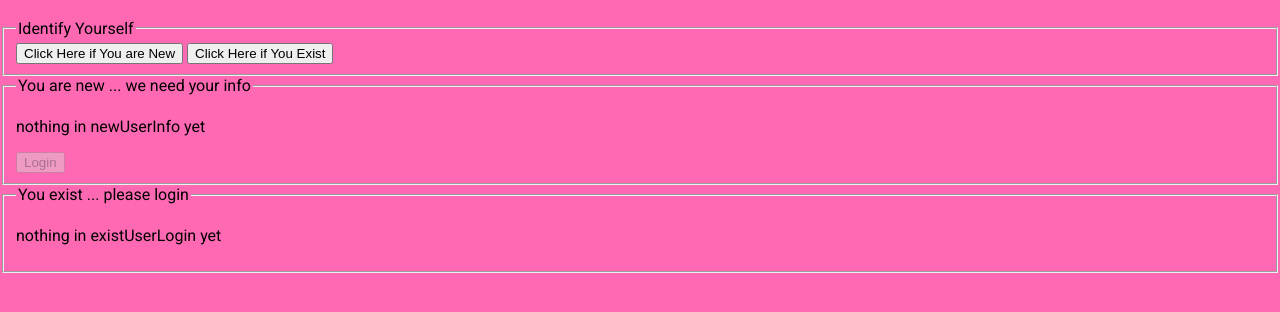
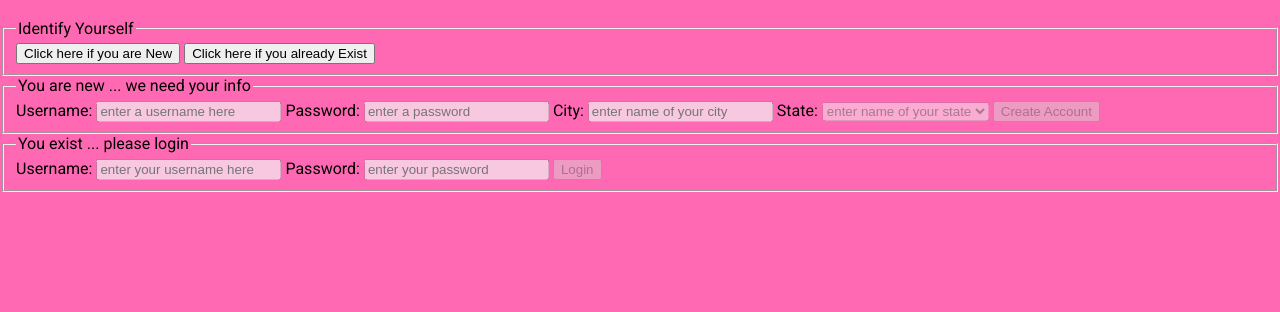
Before and after one commit to billburns-dev/DEV209HW3FormsV2, a plain HTML site: page index.html in a window 1280 px wide. Shown: the part 62-374 px from the top of the page. Drawn offline with Linux system fonts and the light colour scheme.

Commit message:
HTML, CSS, & JS files updated resulting all assignment requirements (except being styled) being met or exceeded.

```diff
--- a/index.html
+++ b/index.html
@@ -16,97 +16,43 @@
   </head>
   <body>
 
-  <!-- this is a new comment to test if repo commit is working correctly  [1:27 am 01/22/24] -->
-
     <h1>Welcome to My Super Silly Fake Login Page</h1>
 
     <form name="baseForm" onsubmit="return false">
 
+      <!-- user self-identifies as new or existing user by selecting 1 of 2 buttons  -->
       <fieldset id="userType">
         <legend>Identify Yourself</legend>
-          <button type="button" id="newUserBtn">Click Here if You are New</button>
-          <button type="button" id="existUserBtn">Click Here if You Exist</button>
+          <button type="submit" onclick="formSubmitNew()">Click here if you are New</button>
+          <button type="submit" onclick="formSubmitExist()">Click here if you already Exist</button>
       </fieldset>
 
-      <fieldset id="newUserInfo">
+<!-- if user = new, user info is gathered and stored  -->
+      <fieldset id="newUser">
         <legend>You are new  ... we need your info</legend>
-          <p>nothing in newUserInfo yet</p>
-          <input type="submit" value="Login" onclick="formSubmitEvent()">
+          <label for="newUserName">Username:</label>
+          <input type="text" id="newUserName" name="newUserName" placeholder="enter a username here" />
+          <label for="newUserPassword">Password:</label>
+          <input type="password" id="newUserPassword" name="newUserPassword" placeholder="enter a password" />
+          <label for="newUserCity">City:</label>
+          <input type="text" id="newUserCity" name="newUserCity" placeholder="enter name of your city" />
+          <label for="newUserState">State:</label>
+          <select id="newUserState" name="newUserState"></select>
+
+          <button type="submit" onclick="addNewUser()">Create Account</button>
       </fieldset>
 
-      <fieldset id="existUserLogin">
+<!-- if user = existing, user enters username & password & is validated against the stored user info -->
+      <fieldset id="existUser">
         <legend>You exist ... please login</legend>
-          <p>nothing in existUserLogin yet</p>
+          <label for="existUserName">Username:</label>
+          <input type="text" id="existUserName" name="existUserName" placeholder="enter your username here" />
+          <label for="existUserPassword">Password:</label>
+          <input type="password" id="existUserPassword" name="existUserPassword" placeholder="enter your password" />
+          <button type="submit" onclick="loginExistUser()">Login</button>
       </fieldset>
 
     </form>
-
-
-<!-- *** unused boilerplate code (see below) will be removed before final version of file is submitted ***-->
-
-      <!-- "form with fieldset, legend, inputs, & submit on-click" example [pairs with css & js] (start) -->
-      <!--
-      <form name = "mainForm" ></form>
-      <fieldset id="custInfo">
-      <legend>Customer Information</legend>
-      <label for="custname"> Name:</label>
-      <input name="custname" id="custname" />
-      <br>
-      <label for="state">State (abbr.):</label>
-      <input name="state" id="state" />
-      <input type="submit" value="Submit" onclick="formSubmitEvent()">   >!-- submit to local js file --<
-      </fieldset>
-      <fieldset id="experience">
-      <legend>transaction accepted</legend>
-      <label for="visitdate">Date of visit:</label>
-      <input name="visitdate" id="visitdate" />
-      <label for="cust2">Customer:</label>
-      <input name="cust2" id="cust2" />
-      </fieldset>
-    </form>
-    -->
-    <!-- "form with fieldset, legend, inputs, & submit on-click" example [pairs with css & js] (end) -->
-
-    <!-- CSS grid layout example [pairs with css] (start) -->
-    <!--
-    <div class="wrapper">
-      <div class="one">One</div>
-      <div class="two">Two</div>
-      <div class="three">Three</div>
-      <div class="four">Four</div>
-      <div class="five">Five</div>
-      <div class="six">Six</div>
-    </div>
-    -->
-    <!-- CSS grid layout example [pairs with css] (end) -->
-
-    <!-- <form> & <input> elements & attributes (start) -->
-    <!--
-      <input type="" ... >   types: button, checkbox, color, date, email, file, hidden, image, month, number, password, radio, range,
-                                                    reset, search, submit, tel, text, time, url, week
-      < ... required>
-      < ... readonly>
-      < ... disabled>
-      < ... autofocus>
-
-      < ... spellcheck="true" ... >
-      < ... size="" ... >                                                           [ text, search, tel, url, email, & password ]
-      < ... maxlength="" ... >
-      < ... min="" ... max="" ... >
-      < ... width="" ... height="" ... >                                   [ image]
-      < ... placeholder="" ... >
-      < ... step="" ... >                                                          [ number, range, date, datetime-local, month, time & week ]
-
-      <form>
-        <input list="stuff">
-        <datalist id="stuff">
-          <option value="cool stuff">
-          <option value="stupid stuff">
-          <option value="etc stuff">
-        </datalist>
-      </form>
-    -->
-    <!-- <form> & <input> elements & attributes (end) -->
 
   <script src="js/main.js"></script>
 
--- a/js/main.js
+++ b/js/main.js
@@ -1,68 +1,74 @@
+// build array of states for use with <select> element
+let states = ["enter name of your state", "AK", "AL", "AR", "AS", "AZ", "CA", "CO", "CT", "DC", "DE", "FL", "GA", "GU", "HI", "IA", "ID", "IL", "IN", "KS", "KY", "LA", "MA", "MD", "ME", "MI", "MN", "MO", "MS", "MT", "NC", "ND", "NE", "NH", "NJ", "NM", "NV", "NY", "OH", "OK", "OR", "PA", "PR", "RI", "SC", "SD", "TN", "TX", "UT", "VA", "VI", "VT", "WA", "WI", "WV", "WY"];
 
- /*
- this is a new comment to test if repo commit is working correctly  [1:27 am 01/22/24]
- */
+// build out the select/option drop-down for user to select "state"
+let select = document.getElementById("newUserState");
+for (let i = 0; i <states.length; i++) {
+	let option = document.createElement("option");
+	option.value = states[i];
+	option.text= states[i];
+	select.appendChild(option);
+}
 
 /*
-Prevent DOM manipulation code from executing until the the DOM content is completely loaded (i.e., until the  'DOMContentLoaded' event has occurred). The 'DOMContentLoaded' event is NOT dependent on the loading of images and/or stylesheets.
+Prevent DOM manipulation code from executing until the the DOM content is completely loaded (i.e., until the  'DOMContentLoaded' event has occurred).
  */
-
 document.addEventListener("DOMContentLoaded", function (event) {
-  // initially disable customer info and login sections; fields grayed out & unclickable
-  document.getElementById("newUserInfo").disabled = true;
-  document.getElementById("existUserLogin").disabled = true;
+  // initially disable "add new user" and "existing user login" sections; fields grayed out & unclickable
+  document.getElementById("newUser").disabled = true;
+  document.getElementById("existUser").disabled = true;
 });
 
-document.getElementById("newUserBtn").addEventListener("click", function () {
-  document.getElementById("newUserInfo").disabled = false;
+// for a new user, leave "existing user login" section disabled (fields grayed out & unclickable) and disable "determine user type" section
+function formSubmitNew() {
   document.getElementById("userType").disabled = true;
-});
+  document.getElementById("newUser").disabled = false;
+}
 
-document.getElementById("existUserBtn").addEventListener("click", function () {
-  document.getElementById("existUserLogin").disabled = false;
+// for an existing user, leave "add a new user" section disabled (fields grayed out & unclickable) and disable "determine user type" section
+function formSubmitExist() {
   document.getElementById("userType").disabled = true;
-});
+  document.getElementById("existUser").disabled = false;
+}
 
-// *** unused boilerplate code (see below) will removed before final version of file is submitted ***
+// query the new user to input info needed to setup a new account & store it in localStorage
+function addNewUser() {
+  let username1 = document.getElementById("newUserName").value;
+  let password1 = document.getElementById("newUserPassword").value;
+  let city1 = document.getElementById("newUserCity").value;
+  let state1 = document.getElementById("newUserState").value;
+  localStorage.setItem("userNameKey", username1);
+  localStorage.setItem("userPasswordKey", password1);
+  localStorage.setItem("userCityKey", city1);
+  localStorage.setItem("userStateKey", state1);
+  alert("Welcome " +  username1 + "\r\nTo access your account, please login.");
+}
+  // query the existing user to input their username/password and validate against the data stored in localStorage
+function loginExistUser() {
+  let username2 = document.getElementById("existUserName").value;
+  let password2 = document.getElementById("existUserPassword").value;
+  storedUserName = localStorage.getItem("userNameKey");
+  storedUserPassword = localStorage.getItem("userPasswordKey");
+  if (username2 === storedUserName && password2 === storedUserPassword) {
 
-/*
-// "form with fieldset, legend, inputs, & submit on-click" example [pairs with css & html] (start)
-function formSubmitEvent() {
-  let name = document.getElementById("custname").value;
-  let state = document.getElementById("state").value;
-  if (name.length > 2 && state.length > 1) {
-    document.getElementById("experience").disabled = false;
-    document.getElementById("cust2").value = name;
-    document.getElementById("visitdate").value = new Date();
+    // create "Delete my account" button
+    let deleteAcctBtn = document.createElement("button");
+    deleteAcctBtn.id = 'deleteAcctBtn';
+    deleteAcctBtn.textContent = 'Delete my account';
+    document.getElementById("existUser").appendChild(deleteAcctBtn);
+
+    // acknowledge user's login & provide prompt for the option to delete their account (if so desired)
+    alert("Welcome back " +  username2 + "\r\nTo delete your account, please click the 'Delete my account' button below");
+
+    // trap deleteAcctBtn being clicked
+    document.getElementById("deleteAcctBtn").addEventListener("click", deleteExistUserAcct);
   }
   else {
-    alert("please fill in all fields");
+    alert("Username and/or Password not valid");
   }
 }
-// "form with fieldset, legend, inputs, & submit on-click" example [pairs with css & html] (end)
 
-// hiding and disabling HTML elements using JavaScript (start)
-  // html 'element'; change "hidden" property; hide element is '.hidden = true'; default is '.hidden = false'
-  document.getElementById('element').hidden = true;
-  // html 'element'; change "style.display" property; hide element is 'style.display = none'
-  document.getElementById('element').style.display = 'none';
-  // html 'element'; change "style.visibility" property; hide element is 'style.visibility = 'hidden'; default is 'style.visibility = visible'
-  document.getElementById('element').style.visibility = 'hidden';
-  // hiding and disabling HTML elements using JavaScript (end)
-
-/*
-save/retrieve data (strings only) to/from the browser's localstorage;
-data in localstorage still persists AFTER browser closure and does NOT expire
-*\
-// localstage examples (start)
-  // save data to localstorage;   localStorage.setItem(key, value)
-  localStorage.setItem('name', 'Obaseki Nosa');         // key = 'name'  value = 'Obaseki Nosa'
-  // read data from localstorage;   localStorage.getItem(key)
-  let fullName = localStorage.getItem('name');           // fullName = 'Obaseki Nosa'
-  // remove data from localstorage;   localStorage.removeItem(key)
-  localStorage.removeItem('name');                              // removes 'Obaseki Nosa' from the browser's local storage
-  // remove/clear all data from localstorage;   localStorage.clear()
-  localStorage.clear();                                                     // removes all data from the browser's local storage
-// localstage examples (end)
-
- */
+function deleteExistUserAcct() {
+localStorage.clear();
+alert("Your account has been deleted ... your loss ... not ours ... loser");
+  }
```
Also changed, not shown: css/main.css (+0 -98 lines).
